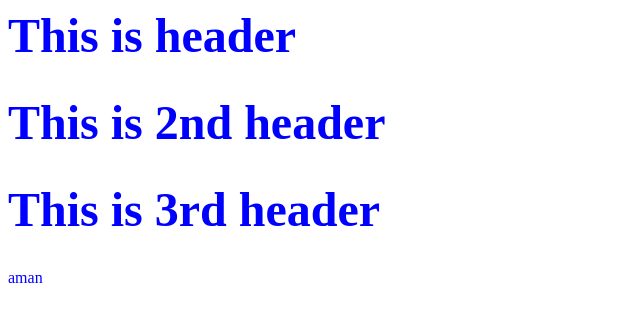
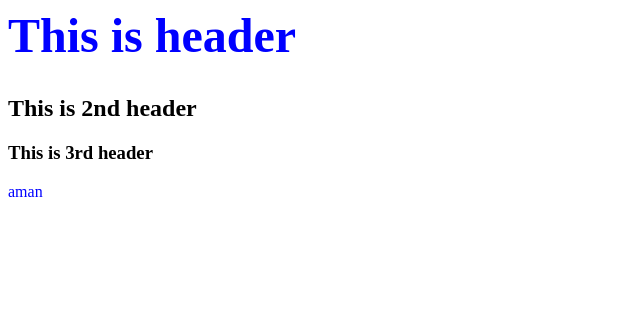
Before and after one commit to Aman040/newRepSSh, a plain HTML site: page index.html in a window 1280 px wide. Shown: the whole page, without its empty margins (0-640 px from the left). Drawn offline with Linux system fonts and the light colour scheme.

Commit message:
Added Headers 2,3

```diff
--- a/index.html
+++ b/index.html
@@ -9,8 +9,8 @@ p {color:blue;}
 	<body>
 		<h1>This is header </h1>
 
-                <h1>This is 2nd header </h1>
-		<h1>This is  3rd header </h1>
+		<h2>This is 2nd header </h2>
+		<h3>This is  3rd header </h3>
 		<p> aman </p>
 	</body>
 
```
